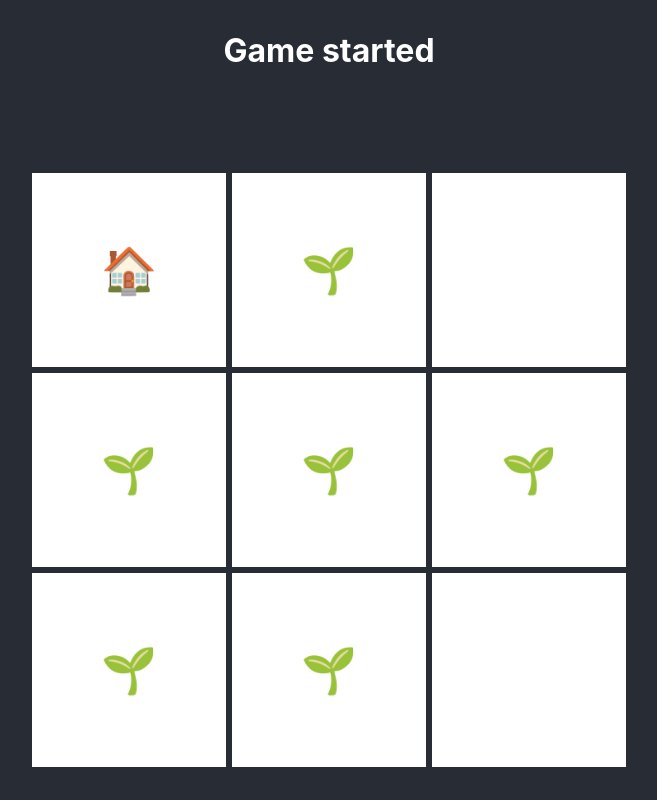
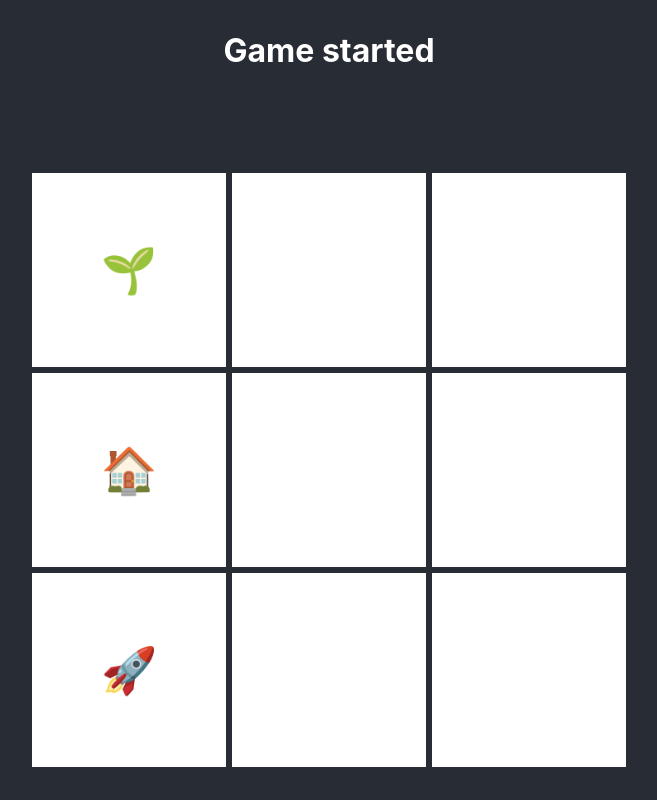
Before and after one commit to wunnle/colonization-game, a React (Create React App) app: page / in a window 1280 px wide. Shown: the whole page, without its empty margins (311-968 px from the left). Built offline with nearby package versions, Linux system fonts and the light colour scheme.

Commit message:
cretead single object to hold all tiles state

```diff
--- a/src/App.js
+++ b/src/App.js
@@ -16,9 +16,37 @@ class App extends Component {
     alert('click!')
   }
 
+  createTileRow = (data) => {
+    const row = Array(3)
+    data.props.forEach((props, i) => {
+      row[i] = <Tile {...props} key={data.name + (i+1)}/>
+    })
+
+    return row
+  }
+
   render() {
 
     const { gameStarted } = this.props
+    const { createTileRow } = this
+
+    // rows
+
+    const rowProps = {
+      a: {
+        name: 'a',
+        props: [{state: 'seed'}, {}, {}],
+      },
+      b: {
+        name: 'b',
+        props: [{state: 'lvl1'}, {}, {}],
+      },
+      c: {
+        name: 'c',
+        props: [{state: 'lvl2'}, {}, {}],
+      },
+    }
+
 
     return (
       <div className="App">
@@ -26,15 +54,9 @@ class App extends Component {
 
         {gameStarted && <h1>Game started</h1>}
         <div className="board">
-          <Tile state="lvl1" />
-          <Tile state="seed" />
-          <Tile state="lvl2" handleClick={this.fakeClick} />
-          <Tile state="seed" />
-          <Tile state="seed" />
-          <Tile state="seed" />
-          <Tile state="seed" />
-          <Tile state="seed" />
-          <Tile />
+          {createTileRow(rowProps.a)}
+          {createTileRow(rowProps.b)}
+          {createTileRow(rowProps.c)}
         </div>
 
       </div>
--- a/src/components/tile/index.js
+++ b/src/components/tile/index.js
@@ -5,7 +5,7 @@ const Tile = ({ state, handleClick }) => {
     <TileHolder handleClick={handleClick}>
       {(state === 'seed') && '🌱'}
       {(state === 'lvl1') && '🏠'}
-      {(state === 'lvl2') && '🏛'}
+      {(state === 'lvl2') && '🚀'}
     </TileHolder>
   )
 }
```
